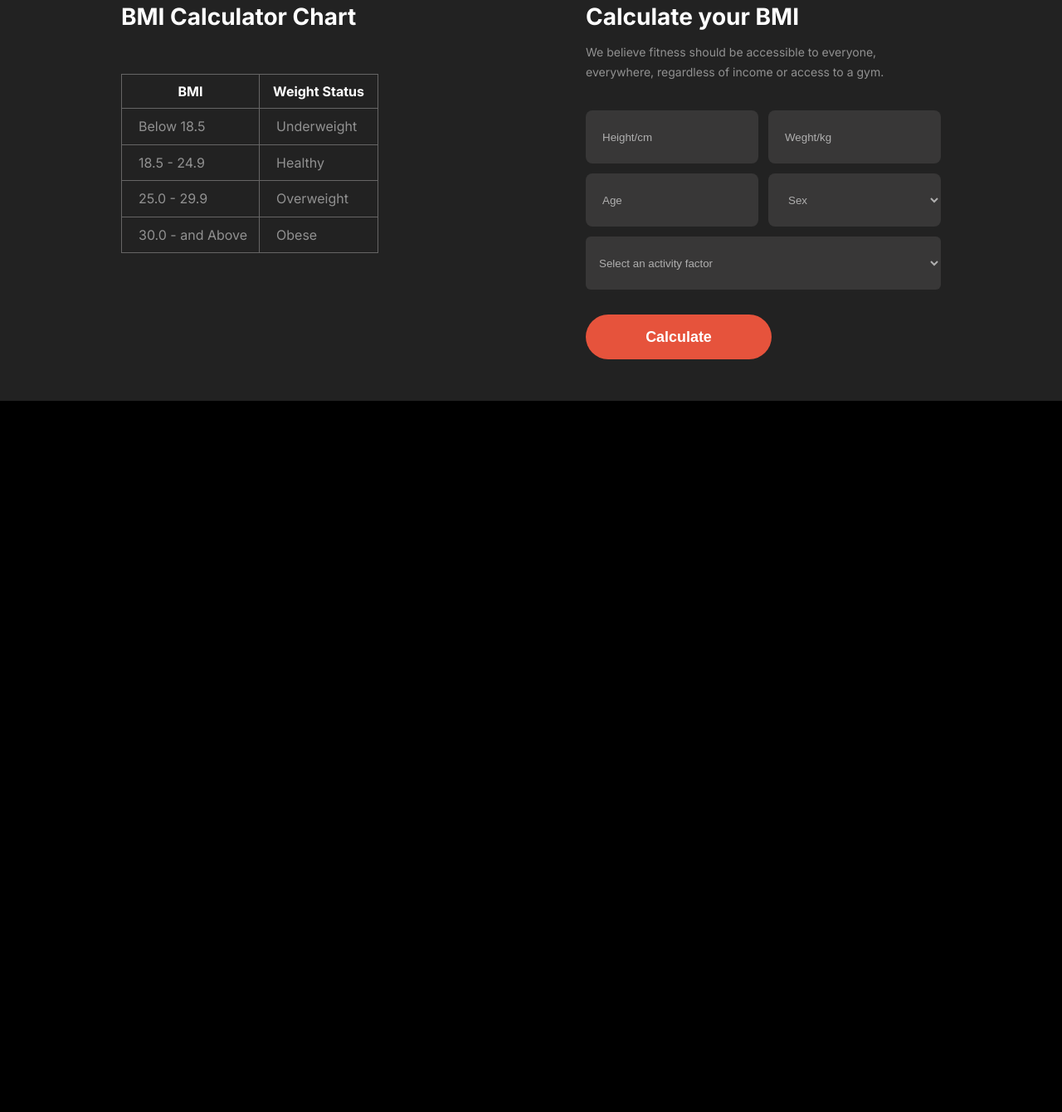
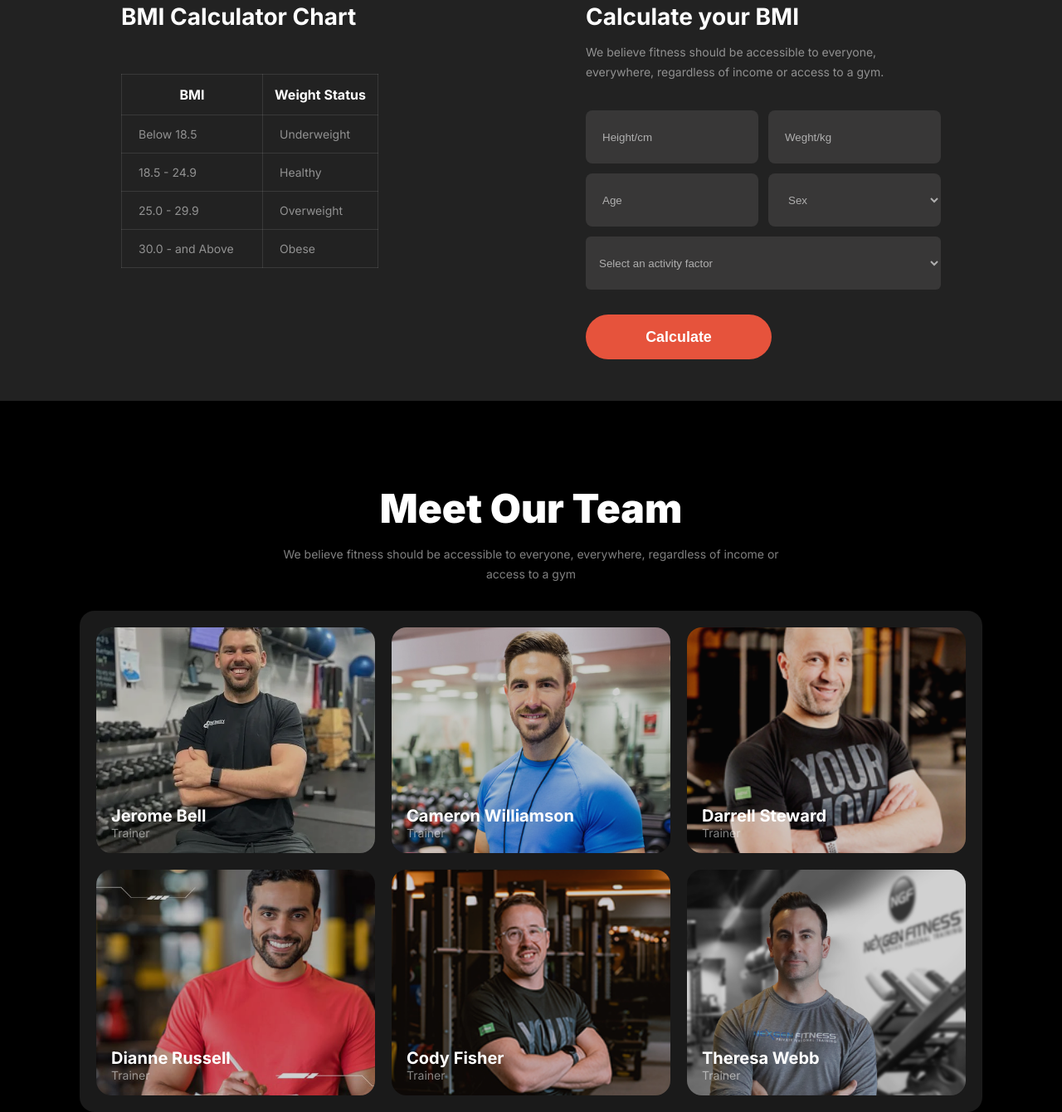
Before and after one commit to AnsarulIslam10/Assignment-2, a plain HTML site: page index.html in a window 1280 px wide. Shown: the part 2080-3420 px from the top of the page at 83% size. Before the commit the page ends 2563 px from the top, so only its background shows below. Drawn offline with Linux system fonts and the light colour scheme; a web font is replaced by a local one.

Commit message:
team section added

```diff
--- a/index.html
+++ b/index.html
@@ -163,6 +163,59 @@
                 </div>
             </div>
         </section>
+
+        <section class="team">
+            <div class="team-title">
+                <h2>Meet Our Team</h2>
+                <p class="description">We believe fitness should be accessible to everyone, everywhere, regardless of
+                    income or <br>
+                    access to a gym</p>
+            </div>
+            <div class="team-img-container">
+                <div class="team-img">
+                    <img src="images/trainer1.png" alt="">
+                    <div class="img-text">
+                        <h3>Jerome Bell</h3>
+                        <p>Trainer</p>
+                    </div>
+                </div>
+                <div class="team-img">
+                    <img src="images/trainer2.png" alt="">
+                    <div class="img-text">
+                        <h3>Cameron Williamson</h3>
+                        <p>Trainer</p>
+                    </div>
+                </div>
+                <div class="team-img">
+                    <img src="images/trainer3.png" alt="">
+                    <div class="img-text">
+                        <h3>Darrell Steward</h3>
+                        <p>Trainer</p>
+                    </div>
+                </div>
+                <div class="team-img">
+                    <img src="images/trainer4.png" alt="">
+                    <div class="img-text">
+                        <h3>Dianne Russell</h3>
+                        <p>Trainer</p>
+                    </div>
+                </div>
+                <div class="team-img">
+                    <img src="images/trainer5.png" alt="">
+                    <div class="img-text">
+                        <h3>Cody Fisher</h3>
+                        <p>Trainer</p>
+                    </div>
+                </div>
+                <div class="team-img">
+                    <img src="images/trainer6.png" alt="">
+                    <div class="img-text">
+                        <h3>Theresa Webb</h3>
+                        <p>Trainer</p>
+                    </div>
+                </div>
+            </div>
+        </section>
     </main>
 
 </body>
--- a/style.css
+++ b/style.css
@@ -336,13 +336,16 @@ table {
 }
 
 th {
-    border: 1px solid rgb(102, 101, 101);
-    padding: 10px;
+    border: 1px solid rgba(255, 255, 255, 0.1);
+    padding: 14px 0px;
+    font-size: 1rem;
 }
 
 td {
-    border: 1px solid rgb(102, 101, 101);
+    border: 1px solid rgba(255, 255, 255, 0.1);
+    padding: 14px 0px;
     padding-left: 20px;
+    font-size: 0.875rem;
     color: rgba(255, 255, 255, 0.5);
 }
 
@@ -397,7 +400,69 @@ td {
 }
 
 
+/* team section styles */
+.team {
+    width: 85%;
+    margin: 0 auto;
+    margin-top: 100px;
+}
 
+.team-title {
+    text-align: center;
+}
+
+.team-title h2 {
+    color: rgb(255, 255, 255);
+    font-size: 3rem;
+    font-weight: 900;
+    margin-bottom: 14px;
+}
+
+.team-title p {
+    font-size: 0.875rem;
+    margin-bottom: 32px;
+}
+
+.team-img-container {
+    display: grid;
+    grid-template-columns: repeat(3, 1fr);
+    gap: 20px;
+    background: rgba(255, 255, 255, 0.1);
+    justify-items: center;
+    align-content: center;
+    border-radius: 18px;
+    padding: 20px;
+}
+
+.team-img {
+    position: relative;
+    width: 100%;
+    height: 272px;
+}
+
+.team-img img {
+    width: 100%;
+    height: 100%;
+    border-radius: 18px;
+    opacity: 0.8;
+    object-fit: cover;
+}
+
+.img-text {
+    position: absolute;
+    bottom: 16px;
+    left: 18px;
+}
+
+.img-text h3 {
+    font-size: 1.25rem;
+    color: white;
+}
+
+.img-text p {
+    font-size: 0.875rem;
+    color: rgba(255, 255, 255, 0.5);
+}
 
 
 
@@ -544,6 +609,10 @@ td {
         width: 224px;
         height: 54px;
         padding: 16px 40px 16px 40px;
+        margin-bottom: 43px;
     }
 
+    .team-img-container {
+        grid-template-columns: repeat(1, 1fr);
+    }
 }
```
